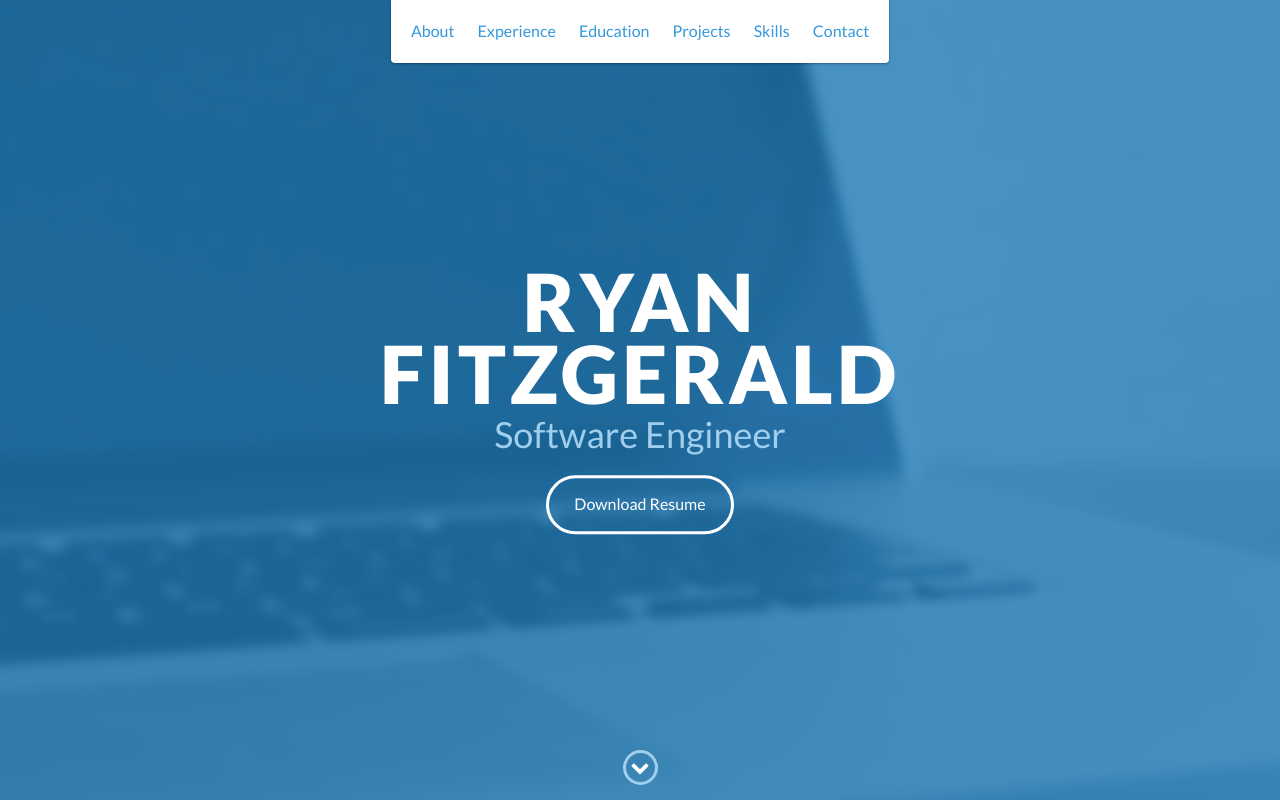
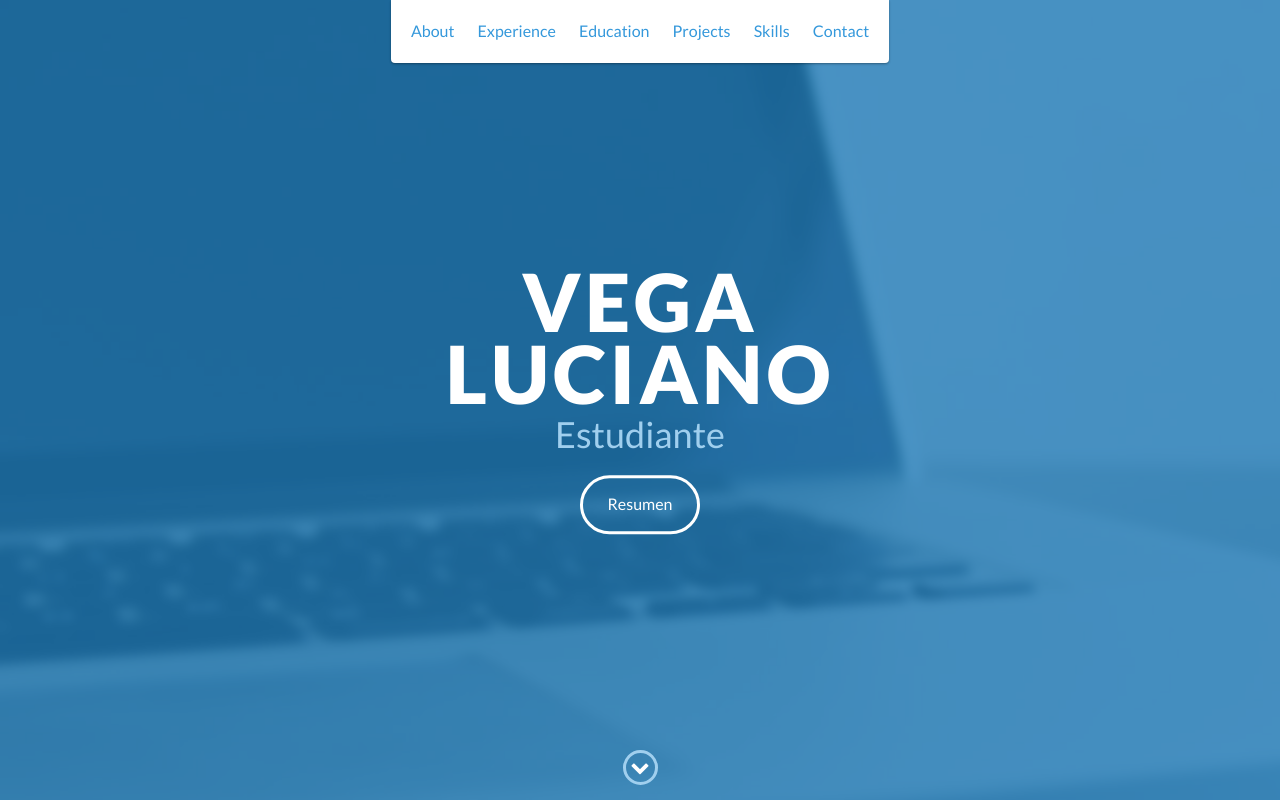
Before and after one commit to LucianoVega512/Portafolio, a website: page index.html in a window 1280 px wide. Shown: the top 800 px of the page. Drawn offline with nearby package versions, Linux system fonts and the light colour scheme.

Commit message:
Cambio nombre.

```diff
--- a/index.html
+++ b/index.html
@@ -48,9 +48,9 @@
 
     <div id="lead">
         <div id="lead-content">
-            <h1>Ryan Fitzgerald</h1>
-            <h2>Software Engineer</h2>
-            <a href="#" class="btn-rounded-white">Download Resume</a>
+            <h1>Vega Luciano</h1>
+            <h2>Estudiante</h2>
+            <a href="#" class="btn-rounded-white">Resumen</a>
         </div>
         <!-- End #lead-content -->
 
```
